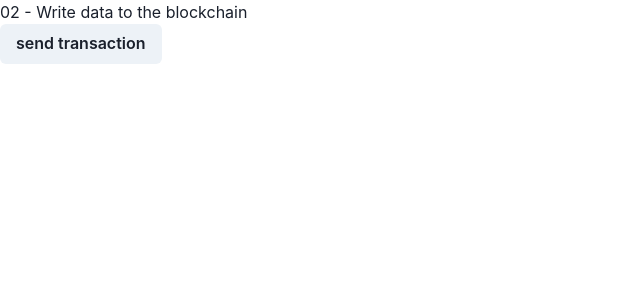
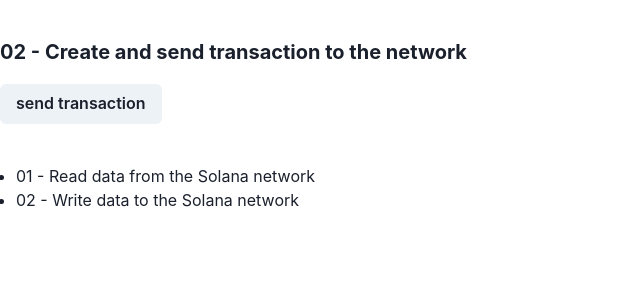
Before and after one commit to nikkaroraa/soldev-course, a Next.js app: page /2 in a window 1280 px wide. Shown: the top 300 px of the page, without its empty margins (0-640 px from the left). Built offline with nearby package versions, Linux system fonts and the light colour scheme.

Commit message:
style: improve styling and structuring

```diff
--- /dev/null
+++ b/jsconfig.json
@@ -0,0 +1,6 @@
+{
+  "compilerOptions": {
+    "module": "commonJS",
+    "baseUrl": "src"
+  }
+}
--- /dev/null
+++ b/src/components/center.js
@@ -0,0 +1,9 @@
+import { Box } from "@chakra-ui/react"
+
+import rem from "utils/rem"
+
+function Center(props) {
+  return <Box mx="auto" width={{ base: "100%", lg: rem(996), xl: rem(1280) }} {...props} />
+}
+
+export default Center
--- a/pages/index.js
+++ b/src/components/guide.js
@@ -1,4 +1,3 @@
-import Head from "next/head"
 import { UnorderedList, ListItem } from "@chakra-ui/react"
 import Link from "next/link"
 
@@ -10,7 +9,7 @@
   )
 }
 
-function Index() {
+function Guide() {
   return (
     <UnorderedList>
       <CustomListItem href={"/1"}>01 - Read data from the Solana network</CustomListItem>
@@ -19,18 +18,4 @@
   )
 }
 
-export default function Home() {
-  return (
-    <div>
-      <Head>
-        <title>soldev.app</title>
-        <meta name="description" content="Generated by create next app" />
-        <link rel="icon" href="/favicon.ico" />
-      </Head>
-
-      <main>
-        <Index></Index>
-      </main>
-    </div>
-  )
-}
+export default Guide
--- /dev/null
+++ b/src/components/layout.js
@@ -0,0 +1,20 @@
+import Head from "next/head"
+import Center from "components/center"
+
+function Layout({ children }) {
+  return (
+    <div>
+      <Head>
+        <title>soldev.app</title>
+        <meta name="description" content="Generated by create next app" />
+        <link rel="icon" href="/favicon.ico" />
+      </Head>
+
+      <main>
+        <Center my={10}>{children}</Center>
+      </main>
+    </div>
+  )
+}
+
+export default Layout
--- a/pages/2.js
+++ b/src/pages/2.js
@@ -1,7 +1,10 @@
-import { Text, Button } from "@chakra-ui/react"
+import { Text, Button, Box, Heading } from "@chakra-ui/react"
 import Link from "next/link"
 import { useState } from "react"
 import * as web3 from "@solana/web3.js"
+
+import Layout from "components/layout"
+import Guide from "components/guide"
 
 async function initializeKeypair() {
   const keypair = await web3.Keypair.generate()
@@ -57,13 +60,18 @@
   }
 
   return (
-    <>
-      <Text>02 - Write data to the blockchain</Text>
+    <Layout>
+      <Box my={10}>
+        <Heading as="h2" my={5} fontSize="xl">
+          02 - Create and send transaction to the network
+        </Heading>
+        <Button onClick={createAndSendTransaction}>send transaction</Button>
+        {txSignature && <Text>txSignature: {txSignature}</Text>}
+        {error && <Text>error: {error}</Text>}
+      </Box>
 
-      <Button onClick={createAndSendTransaction}>send transaction</Button>
-      {txSignature && <Text>txSignature: {txSignature}</Text>}
-      {error && <Text>error: {error}</Text>}
-    </>
+      <Guide />
+    </Layout>
   )
 }
 
--- /dev/null
+++ b/src/utils/rem.js
@@ -0,0 +1,3 @@
+const rem = (px, base = 16) => `${px / base}rem`
+
+export default rem
```
Also changed, not shown: src/pages/1.js (renamed from pages/1.js, +16 -7 lines), src/pages/index.js (added, +14 -0 lines), src/pages/_app.js (renamed from pages/_app.js), 1 other file (tests, documents, lock files or other folders).
